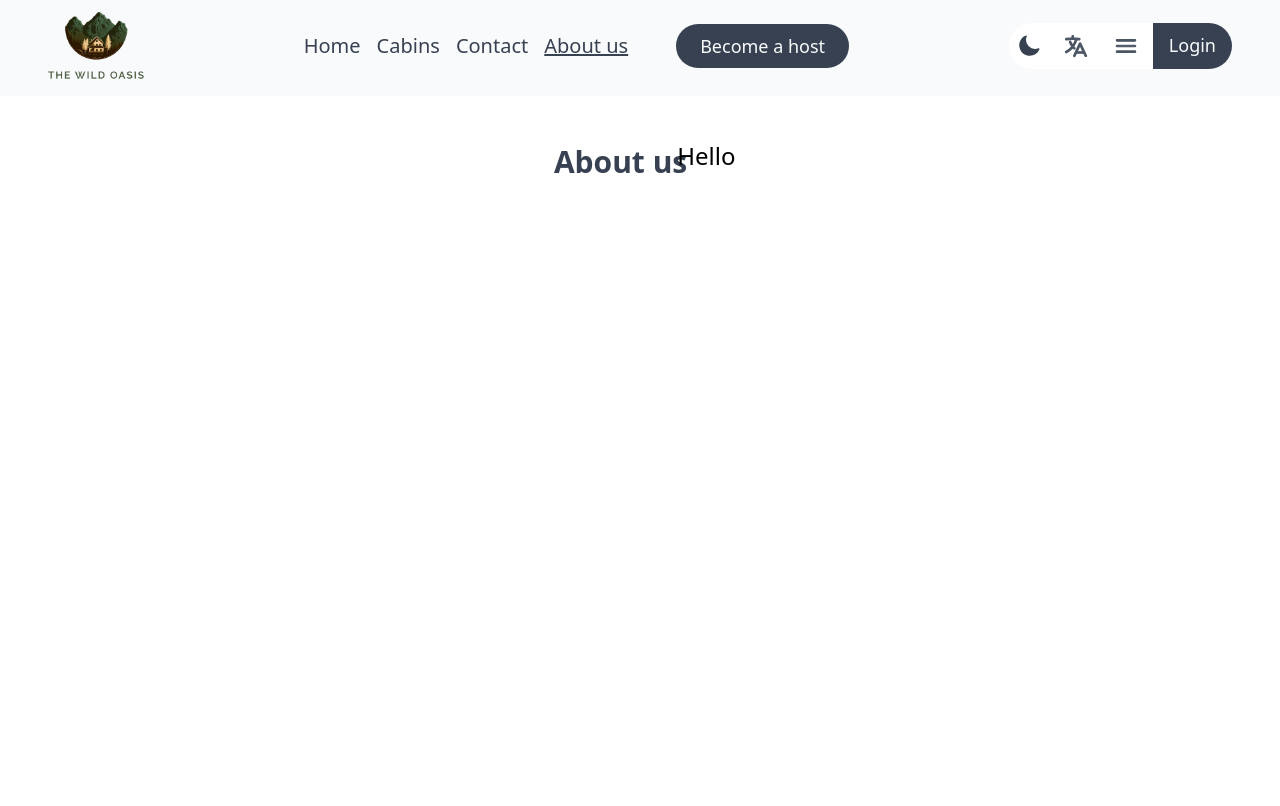
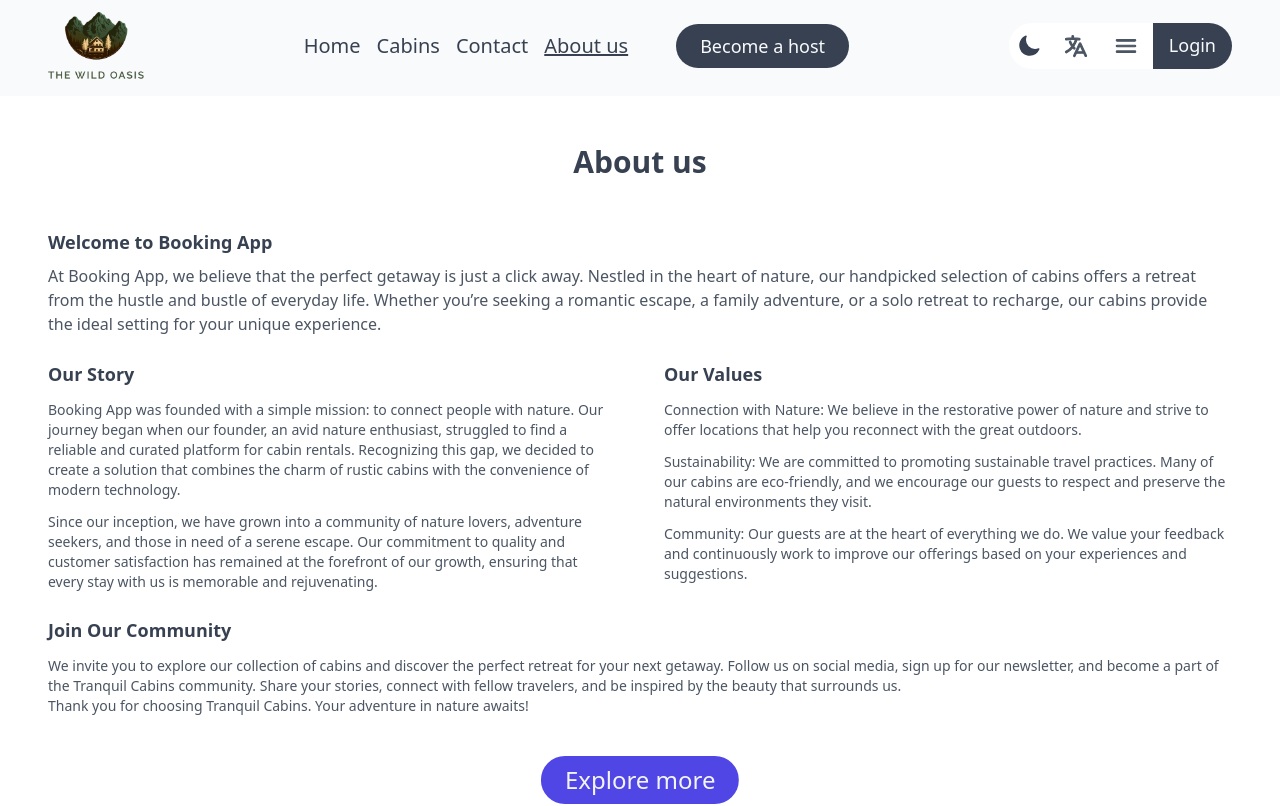
Before and after one commit to BCIamLong/bookings-app-client, a React (Vite) app: page /about in a window 1280 px wide. Shown: the top 806 px of the page. Built offline with nearby package versions, Linux system fonts and the light colour scheme; no server answers.

Commit message:
update: completed the about us page

```diff
--- a/public/locales/en/translation.json
+++ b/public/locales/en/translation.json
@@ -125,7 +125,28 @@
     "btn": "Contact"
   },
   "about": {
-    "heading": "About us"
+    "heading": "About us",
+    "greet": {
+      "heading": "Welcome to Booking App",
+      "content": "At Booking App, we believe that the perfect getaway is just a click away. Nestled in the heart of nature, our handpicked selection of cabins offers a retreat from the hustle and bustle of everyday life. Whether you’re seeking a romantic escape, a family adventure, or a solo retreat to recharge, our cabins provide the ideal setting for your unique experience."
+    },
+    "story": {
+      "heading": "Our Story",
+      "content1": "Booking App was founded with a simple mission: to connect people with nature. Our journey began when our founder, an avid nature enthusiast, struggled to find a reliable and curated platform for cabin rentals. Recognizing this gap, we decided to create a solution that combines the charm of rustic cabins with the convenience of modern technology.",
+      "content2": "Since our inception, we have grown into a community of nature lovers, adventure seekers, and those in need of a serene escape. Our commitment to quality and customer satisfaction has remained at the forefront of our growth, ensuring that every stay with us is memorable and rejuvenating."
+    },
+    "values": {
+      "heading": "Our Values",
+      "content1": "Connection with Nature: We believe in the restorative power of nature and strive to offer locations that help you reconnect with the great outdoors.",
+      "content2": "Sustainability: We are committed to promoting sustainable travel practices. Many of our cabins are eco-friendly, and we encourage our guests to respect and preserve the natural environments they visit.",
+      "content3": "Community: Our guests are at the heart of everything we do. We value your feedback and continuously work to improve our offerings based on your experiences and suggestions."
+    },
+    "community": {
+      "heading": "Join Our Community",
+      "content1": "We invite you to explore our collection of cabins and discover the perfect retreat for your next getaway. Follow us on social media, sign up for our newsletter, and become a part of the Tranquil Cabins community. Share your stories, connect with fellow travelers, and be inspired by the beauty that surrounds us.",
+      "content2": "Thank you for choosing Tranquil Cabins. Your adventure in nature awaits!"
+    },
+    "btn": "Explore more"
   },
   "login": {
     "heading": "Let's embark on a journey of stress-free bookings together",
@@ -335,6 +356,7 @@
     }
   },
   "cabin": {
+    "btn": "Order now",
     "card": {
       "days": {
         "3": "3 days",
--- a/public/locales/vn/translation.json
+++ b/public/locales/vn/translation.json
@@ -125,7 +125,28 @@
     "btn": "Liên hệ"
   },
   "about": {
-    "heading": "Về chúng tôi"
+    "heading": "Giới Thiệu",
+    "greet": {
+      "heading": "Chào Mừng Đến Với Ứng Dụng Đặt Phòng",
+      "content": "Tại Ứng Dụng Đặt Phòng, chúng tôi tin rằng kỳ nghỉ hoàn hảo chỉ cách bạn một cú nhấp chuột. Nằm giữa lòng thiên nhiên, lựa chọn cabin được chọn lọc kỹ càng của chúng tôi mang đến một nơi nghỉ ngơi từ sự hối hả và nhộn nhịp của cuộc sống hàng ngày. Cho dù bạn đang tìm kiếm một kỳ nghỉ lãng mạn, một cuộc phiêu lưu gia đình, hay một kỳ nghỉ riêng để tái tạo năng lượng, cabin của chúng tôi cung cấp bối cảnh lý tưởng cho trải nghiệm độc đáo của bạn."
+    },
+    "story": {
+      "heading": "Câu Chuyện Của Chúng Tôi",
+      "content1": "Ứng Dụng Đặt Phòng được thành lập với một sứ mệnh đơn giản: kết nối con người với thiên nhiên. Hành trình của chúng tôi bắt đầu khi người sáng lập, một người yêu thiên nhiên nhiệt thành, gặp khó khăn trong việc tìm một nền tảng đáng tin cậy và được chọn lọc cho việc thuê cabin. Nhận ra khoảng trống này, chúng tôi quyết định tạo ra một giải pháp kết hợp giữa sự quyến rũ của những cabin mộc mạc với sự tiện lợi của công nghệ hiện đại.",
+      "content2": "Kể từ khi ra đời, chúng tôi đã phát triển thành một cộng đồng những người yêu thiên nhiên, những người tìm kiếm cuộc phiêu lưu, và những người cần một nơi nghỉ ngơi yên bình. Cam kết của chúng tôi về chất lượng và sự hài lòng của khách hàng luôn là trọng tâm của sự phát triển, đảm bảo rằng mỗi lần lưu trú với chúng tôi đều đáng nhớ và mang lại sự thư giãn."
+    },
+    "values": {
+      "heading": "Giá Trị Của Chúng Tôi",
+      "content1": "Kết Nối Với Thiên Nhiên: Chúng tôi tin vào sức mạnh phục hồi của thiên nhiên và cố gắng cung cấp các địa điểm giúp bạn kết nối lại với môi trường xung quanh.",
+      "content2": "Bền Vững: Chúng tôi cam kết thúc đẩy các thực hành du lịch bền vững. Nhiều cabin của chúng tôi thân thiện với môi trường, và chúng tôi khuyến khích khách hàng tôn trọng và bảo vệ các môi trường tự nhiên họ ghé thăm.",
+      "content3": "Cộng Đồng: Khách hàng là trọng tâm của mọi hoạt động của chúng tôi. Chúng tôi đánh giá cao phản hồi của bạn và không ngừng nỗ lực cải thiện dịch vụ dựa trên trải nghiệm và ý kiến của bạn."
+    },
+    "community": {
+      "heading": "Tham Gia Cộng Đồng Của Chúng Tôi",
+      "content1": "Chúng tôi mời bạn khám phá bộ sưu tập cabin của chúng tôi và tìm ra nơi nghỉ ngơi hoàn hảo cho kỳ nghỉ tiếp theo của bạn. Hãy theo dõi chúng tôi trên mạng xã hội, đăng ký nhận bản tin và trở thành một phần của cộng đồng Tranquil Cabins. Chia sẻ câu chuyện của bạn, kết nối với những người du lịch khác, và được truyền cảm hứng bởi vẻ đẹp xung quanh chúng ta.",
+      "content2": "Cảm ơn bạn đã chọn Tranquil Cabins. Cuộc phiêu lưu của bạn với thiên nhiên đang chờ đón!"
+    },
+    "btn": "Khám Phá Thêm"
   },
   "login": {
     "heading": "Cùng nhau bắt đầu hành trình đặt chỗ dễ dàng",
@@ -335,6 +356,7 @@
     }
   },
   "cabin": {
+    "btn": "Đặt ngay",
     "card": {
       "days": {
         "3": "3 ngày",
--- a/src/features/cabins/CabinItem/index.tsx
+++ b/src/features/cabins/CabinItem/index.tsx
@@ -3,6 +3,7 @@ import { HiOutlineHeart } from "react-icons/hi2";
 
 import { ICabin } from "@/interfaces";
 import Button from "@/components/Button";
+import { useTranslation } from "react-i18next";
 
 export default function CabinItem({
   cabin,
@@ -13,6 +14,7 @@ export default function CabinItem({
   type?: string;
   isLink?: boolean
 }) {
+  const { t } = useTranslation()
   const { image, _id } = cabin
   const cabinImage = image.startsWith('cabin-') ? `imgs/cabins/${image}` : image
 
@@ -21,7 +23,7 @@ export default function CabinItem({
       <li>
         <Link to={!isLink ? _id : `/cabins/${_id}`} className="block relative min-h-72  min-w-72 bg-inherit bg-cover text-stone-700 transition-all duration-1000 ease-in-out [&>.btn-item]:hover:inline-block [&>.item-img]:hover:brightness-50">
           <div className="btn-item absolute left-[33%] top-[33%] z-30 hidden h-60 w-72">
-            <Button type="item">Add to cart</Button>
+            <Button type="item">{t('cabin.btn')}</Button>
           </div>
           <div className="item-img min-h-60 min-w-72 overflow-hidden rounded-md">
             <img
--- a/src/pages/About/index.tsx
+++ b/src/pages/About/index.tsx
@@ -29,16 +29,44 @@ const buttonVariants: Variants = {
 export default function About() {
   const { t } = useTranslation()
   return (
-    <motion.div className="bg-stone-0 min-h-screen flex justify-center items-start p-12" variants={aboutVariants}
+    <motion.div className="bg-stone-0 min-h-screen flex flex-col  items-start p-12 leading-6" variants={aboutVariants}
       initial='default' animate="light">
-      <Heading type='secondary'>{t('about.heading')}</Heading>
+      <div className='flex justify-center w-full'>
+        <Heading type='secondary'>{t('about.heading')}</Heading>
+      </div>
       {/*   <motion.button variants={buttonVariants} initial='default' animate='light'>
         Hello
       </motion.button>
       // ! propagate variants only works if the variants of the children are the same with the variants of the parent, otherwise it's not work
       */}
-      <motion.button variants={buttonVariants}>
-        Hello
+      <div className='mt-12 text-stone-600 grid grid-cols-2 gap-6 gap-x-12'>
+        <div className='col-span-2 flex flex-col gap-2'>
+          <Heading type='tertiary'>{t('about.greet.heading')}</Heading>
+          <p>{t('about.greet.content')}</p>
+        </div>
+        <div className='text-sm flex flex-col gap-3'>
+          <Heading type='tertiary'>{t('about.story.heading')}</Heading>
+          <p>{t('about.story.content1')}</p>
+          <p>{t('about.story.content2')}</p>
+        </div>
+        <div className='text-sm'>
+          <Heading type='tertiary'>{t('about.values.heading')}</Heading>
+          <ul className='flex flex-col gap-3 mt-3'>
+            <li>{t('about.values.content1')}</li>
+            <li>{t('about.values.content2')}</li>
+            <li>{t('about.values.content3')}</li>
+          </ul>
+        </div>
+        <div className='col-span-2'>
+          <Heading type='tertiary'>{t('about.community.heading')}</Heading>
+          <div className='text-sm mt-3'>
+            <p>{t('about.community.content1')}</p>
+            <p>{t('about.community.content2')}</p>
+          </div>
+        </div>
+      </div>
+      <motion.button className='px-4 py-1 bg-brand-600 text-stone-100 rounded-full mt-12 mx-auto' variants={buttonVariants}>
+        Explore more
       </motion.button>
     </motion.div>
   )
```
